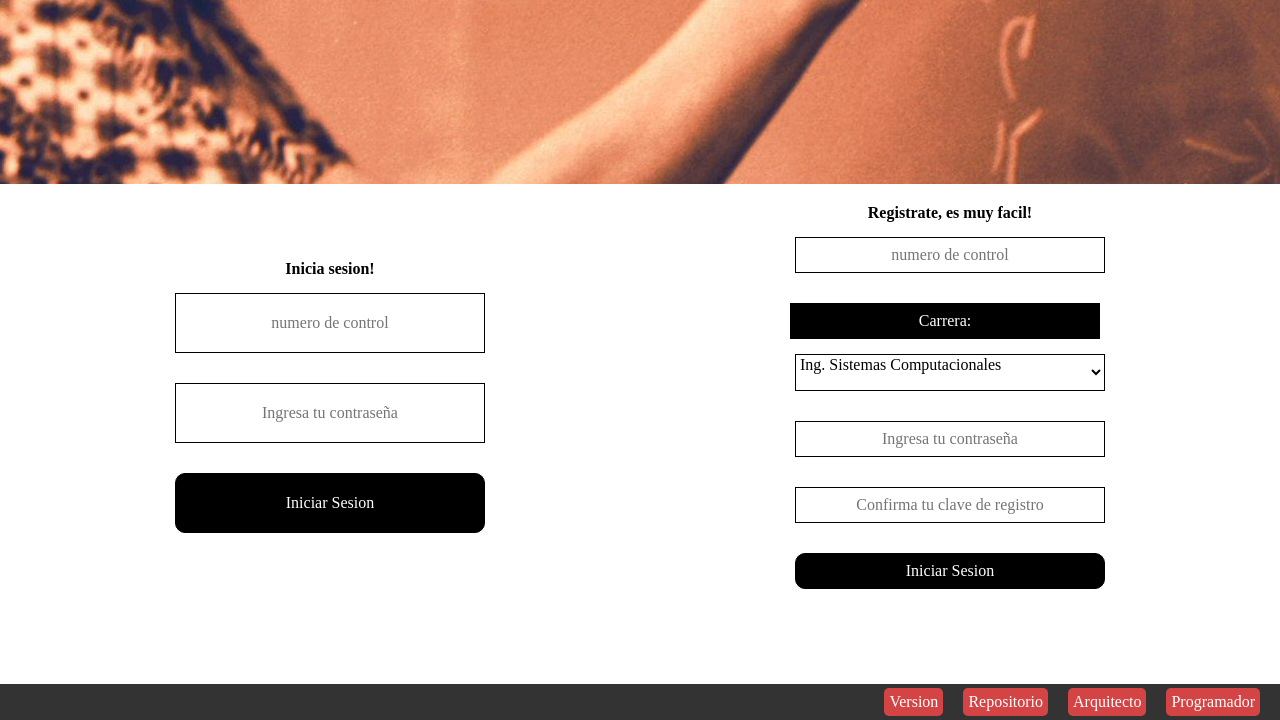
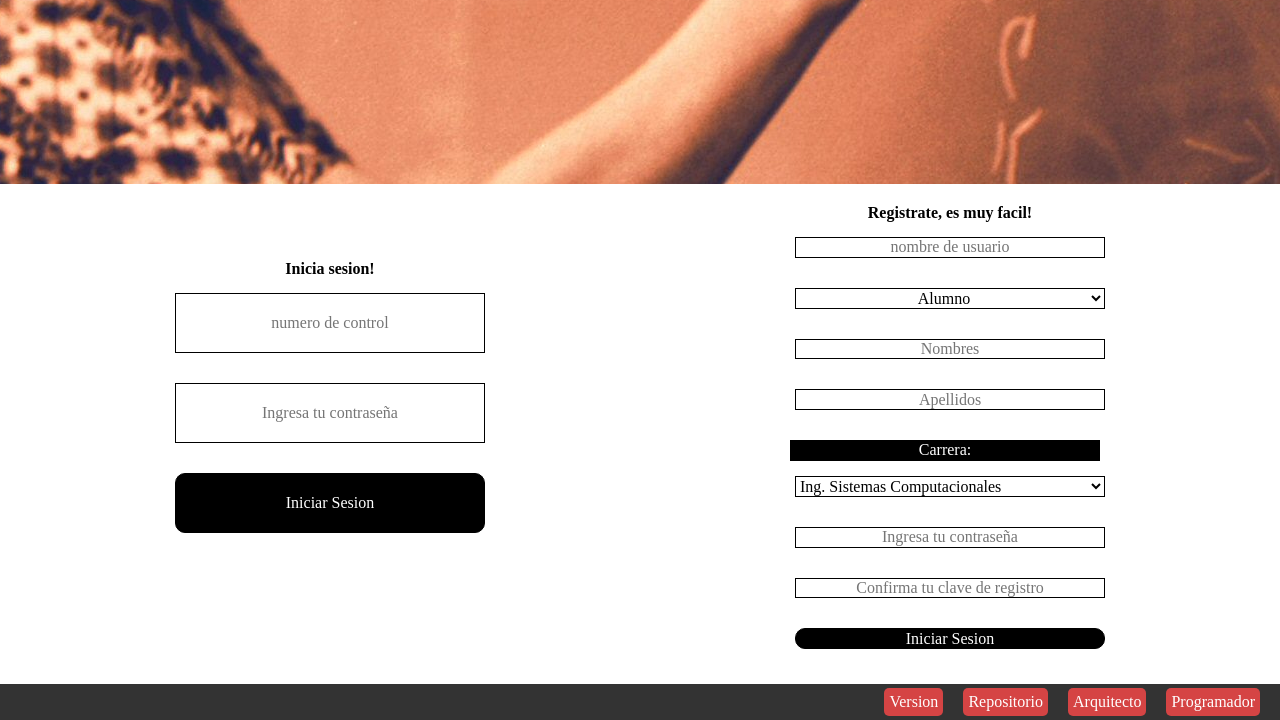
Before and after one commit to xshaffter/xshaffter.github.io, a PHP site: page / in a window 1280 px wide. Shown: the part 616-1336 px from the top of the page. Run offline with PHP 8.4, Linux system fonts and the light colour scheme; some web fonts are replaced.

Commit message:
0.4.4
ya puedes registrarte e iniciar sesion:
ya sea alumno o maestro

```diff
--- a/horario-alumno.php
+++ b/horario-alumno.php
@@ -2,7 +2,7 @@
 include_once 'php/sesion.php';
 include_once 'php/conexion.php';
 Conexion::conectar();
-$horario = Conexion::getHorario('03');
+$horario = Conexion::getHorario('04');
 $profesor = Conexion::getProfesor($horario['maestro']);
 Conexion::desconectar();
 ?><!DOCTYPE html>
--- a/index.php
+++ b/index.php
@@ -35,7 +35,7 @@ inicializar();
 			<h1 class="main-title">Asistente de horarios </h1>
 			<h2 class="sub-title">Personaliza tus propios horarios!</h2>
 		</hgroup>
-			<a href="<?php echo isset($_SESSION['nombre'])? '#sched-form':'horario-alumno.php' ?>" class="call-to-action-button">
+			<a href="<?php echo isset($_SESSION['nombre'])? ($_SESSION['rango']==1)? 'horario-alumno.php':'#sched-form':'#login' ?>" class="call-to-action-button">
 				Empieza Ahora!
 			</a>
 	</header>
--- /dev/null
+++ b/js/signup.js
@@ -0,0 +1,35 @@
+
+	var rango = document.getElementById('rango');
+	var formulario = document.getElementById('signup');
+	var carreras = document.getElementById('carreras');
+window.onload = function (event) {
+	rango = document.getElementById('rango');
+	formulario = document.getElementById('signup');
+	carreras = document.getElementById('carreras');
+	rango.addEventListener('change', rangoChange())
+}
+	function rangoChange() {
+		rango = document.getElementById('rango');
+		formulario.innerHTML= "<h2 class='form-title'>Registrate, es muy facil!</h2>"+
+		"<input type='text' name='usuario' placeholder='nombre de usuario' />"+
+		"<select name='rango' id='rango' class='middle' onchange = 'rangoChange(event)'>"+
+			"<option value='Alumno'"+(rango.value=="Alumno"? " selected='selected'":"")+">Alumno</option>"+
+			"<option value='Maestro'"+(rango.value=="Maestro"? " selected='selected'":"")+">Maestro</option>"+
+		"</select>"+
+		"<input class='flex-column-item' type='text' name='nombres' placeholder='Nombres'/>"+
+		"<input class='flex-column-item' type='text' name='apellidos' placeholder='Apellidos'>";
+		if (rango.value=="Alumno") {
+			formulario.innerHTML+="<label class='flex-column-item middle'>Carrera: </label>"+
+			"<select id="+carreras.id+" name='carrera' class='session-form flex-column-item middle'>"+
+			carreras.innerHTML+
+			"</select>"+
+			"<input type='password' name='password' placeholder='Ingresa tu contraseña' />"+
+			"<input type='password' name='confirm' placeholder='Confirma tu clave de registro' />"+
+			"<input type='submit' value='Iniciar Sesion'>";
+		} else {
+			formulario.innerHTML+=
+			"<input type='password' name='password' placeholder='Ingresa tu contraseña' />"+
+			"<input type='password' name='confirm' placeholder='Confirma tu clave de registro' />"+
+			"<input type='submit' value='Iniciar Sesion'>";
+		}
+	}
--- a/php/conexion.php
+++ b/php/conexion.php
@@ -45,7 +45,7 @@ class Conexion{
 		$sentencia -> execute();
 	}
 	public static function registroMaestro($ncontrol,$nombre, $apellidos, $password) {
-		$sql = 'insert into usuarios(nombre, apellidos, usuario, password, rango) values(:nombre, :apellidos, :carrera, :ncontrol, :password, 2)';
+		$sql = 'insert into usuarios(nombre, apellidos, usuario, password, rango) values(:nombre, :apellidos, :ncontrol, :password, 2)';
 		$sentencia = self::$conexion->prepare($sql);
 		$newPass = password_hash($password, PASSWORD_DEFAULT);
 		$sentencia ->bindParam(':ncontrol',$ncontrol,PDO::PARAM_STR);
--- a/php/registro.php
+++ b/php/registro.php
@@ -1,8 +1,8 @@
 <?php
 include_once 'conexion.php';
 include_once 'utilidades.php';
-if($_POST['rango']=='alumno'){
-	$ncontrol = $_POST['ncontrol'];
+if($_POST['rango']=='Alumno'){
+	$ncontrol = $_POST['usuario'];
 	$nombre = $_POST['nombres'];
 	$apellidos = $_POST['apellidos'];
 	$password = $_POST['password'];
--- a/php/sesion.php
+++ b/php/sesion.php
@@ -16,6 +16,14 @@ function remover($field) {
 		unset($_SESSION[$field]);
 	}
 }
+function iniciar_sesion($usuario) {
+
+		$_SESSION['id'] = $usuario['id'];
+		$_SESSION['usuario'] = $usuario['usuario'];
+		$_SESSION['rango'] = $usuario['rango'];
+		$_SESSION['nombre'] = $usuario['nombre'].' '.$usuario['apellidos'];
+		$_SESSION['reprobadas'] = $usuario['reprobadas'];
+}
 function loged() {
 	return isset($_SESSION['nombre']);
 }
--- /dev/null
+++ b/plantillas/signup-alumno.php
@@ -0,0 +1,9 @@
+
+	<label class='session-form flex-column-item middle'>Carrera: </label>
+	<?php
+	$id_carrera = 'carreras';
+		include_once 'carreras.php';
+	?>
+	<input type='password' name='password' placeholder='Ingresa tu contraseña' />
+	<input type='text' name='confirm' placeholder='Confirma tu clave de registro' />
+	<input type='submit' value='Iniciar Sesion'>
--- a/plantillas/signup-form.php
+++ b/plantillas/signup-form.php
@@ -1,11 +1,14 @@
-<form id='signup' action='php/registro.php' method='post' enctype='multipart/form-data' class='session-form flex-column-item'>
-		<h2 class='form-title'>Registrate, es muy facil!</h2>
-		<input type='text' name='ncontrol' placeholder='numero de control' />
-		<label class='session-form flex-column-item middle'>Carrera: </label>
-		<?php
-		include_once 'carreras.php';
-		?>
-	<input type='password' name='password' placeholder='Ingresa tu contraseña' />
-	<input type='text' name='confirm' placeholder='Confirma tu clave de registro' />
-	<input type='submit' value='Iniciar Sesion'>
+
+<script src='js/signup.js'>
+</script>
+<form id='signup' action='php/registro.php' method='post' enctype='multipart/form-data' class='session-form flex-column-item' style="height: 100%;">
+	<h2 class='form-title'>Registrate, es muy facil!</h2>
+	<input type='text' name='ncontrol' placeholder='nombre de usuario' />
+	<select id='rango' class='middle'>
+		<option value='Alumno' selected='selected'>Alumno</option>
+		<option value='Maestro'>Maestro</option>
+	</select>
+	<input type='text' name='nombres'/>
+	<input type='text' name='apellidos'>
+	<?php include_once 'signup-alumno.php' ?>
 </form>
```
Also changed, not shown: php/iniciar.php (+3 -4 lines), plantillas/signup-maestro.php (added, +8 -0 lines), 1 other file.
